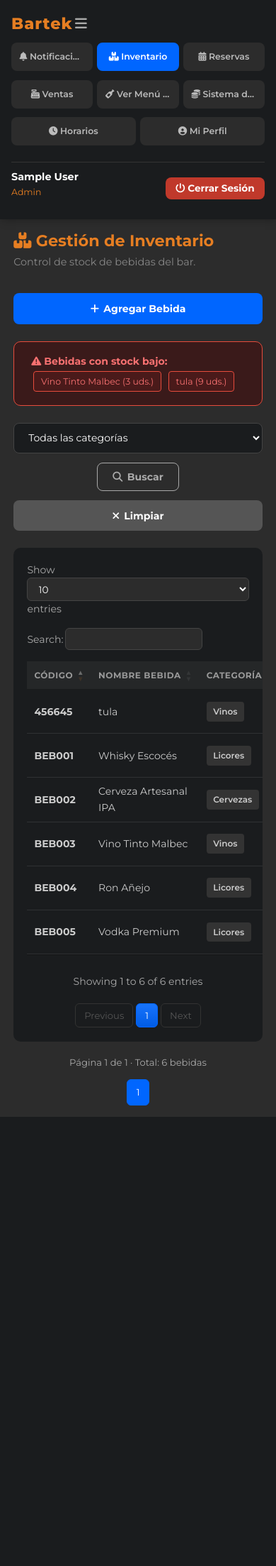
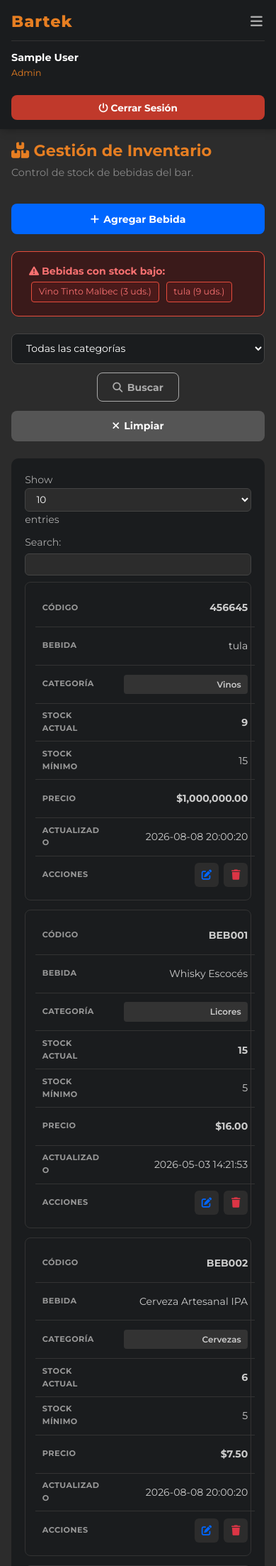
Before and after one commit to Koi033/barteksena, a PHP site: page /inventario in a window 390 px wide. Shown: the top 2207 px of the page at 71% size. Before the commit the page ends 1574 px from the top, so only its background shows below. Run offline with PHP 8.4, Linux system fonts and the light colour scheme; the visitor is signed in with stand-in values (Sample User, id 1); data comes from the database, SQL or seed files in the repository; some libraries are stand-ins or nearby versions.

Commit message:
adaptacion a movil

```diff
--- a/app/views/dashboard/index.php
+++ b/app/views/dashboard/index.php
@@ -55,7 +55,7 @@
 
     <?php $tokenCSRF = generarTokenCSRF('eliminar_notif'); ?>
     <div class="table-section">
-        <table class="bartek-datatable" id="tablaNotificaciones">
+        <table class="bartek-datatable dt-cards-mobile" id="tablaNotificaciones">
             <thead>
                 <tr>
                     <th>Tipo</th>
--- a/app/views/empleados/index.php
+++ b/app/views/empleados/index.php
@@ -12,7 +12,7 @@
 </div>
 <!-- Tabla con DataTables -->
 <div class="table-section">
-    <table class="bartek-datatable dt-buttons" id="tablaEmpleados">
+    <table class="bartek-datatable dt-buttons dt-cards-mobile" id="tablaEmpleados">
         <thead>
             <tr>
                 <th>Nombre Completo</th>
--- a/app/views/inventario/index.php
+++ b/app/views/inventario/index.php
@@ -42,7 +42,7 @@
 
 <!-- DataTable de inventario -->
 <div class="table-section">
-    <table class="bartek-datatable" id="tablaInventario">
+    <table class="bartek-datatable dt-cards-mobile" id="tablaInventario">
         <thead>
             <tr>
                 <th>Código</th>
@@ -69,15 +69,15 @@
                         $stockClase = $b['stock_actual'] <= 2 ? 'stock-low' : 'stock-medium';
                     }
                 ?>
-                <tr>
-                    <td class="id-cell"><?= htmlspecialchars($b['codigo'],        ENT_QUOTES, 'UTF-8') ?></td>
-                    <td><?= htmlspecialchars($b['nombre'],                         ENT_QUOTES, 'UTF-8') ?></td>
-                    <td><span class="category-badge"><?= htmlspecialchars($b['categoria'], ENT_QUOTES, 'UTF-8') ?></span></td>
-                    <td class="<?= $stockClase ?>"><?= (int)$b['stock_actual'] ?></td>
-                    <td><?= (int)$b['stock_minimo'] ?></td>
-                    <td class="price-cell">$<?= number_format((float)$b['precio_unitario'], 2) ?></td>
-                    <td><?= htmlspecialchars($b['actualizado_en'], ENT_QUOTES, 'UTF-8') ?></td>
-                    <td class="actions-cell">
+            <tr>
+    <td class="id-cell" data-label="Código"><?= htmlspecialchars($b['codigo'],        ENT_QUOTES, 'UTF-8') ?></td>
+    <td data-label="Bebida"><?= htmlspecialchars($b['nombre'],                         ENT_QUOTES, 'UTF-8') ?></td>
+    <td data-label="Categoría"><span class="category-badge"><?= htmlspecialchars($b['categoria'], ENT_QUOTES, 'UTF-8') ?></span></td>
+    <td class="<?= $stockClase ?>" data-label="Stock Actual"><?= (int)$b['stock_actual'] ?></td>
+    <td data-label="Stock Mínimo"><?= (int)$b['stock_minimo'] ?></td>
+    <td class="price-cell" data-label="Precio"><?= '$'.number_format((float)$b['precio_unitario'], 2) ?></td>
+    <td data-label="Actualizado"><?= htmlspecialchars($b['actualizado_en'], ENT_QUOTES, 'UTF-8') ?></td>
+    <td class="actions-cell" data-label="Acciones">
                         <a href="<?= BASE_URL ?>/inventario/editar/<?= (int)$b['id'] ?>"
                            class="action-btn edit-btn" title="Editar"><i class="fas fa-edit" aria-hidden="true"></i></a>
 
--- a/app/views/menu/index.php
+++ b/app/views/menu/index.php
@@ -66,7 +66,7 @@
 <!-- ── Tab: Tabla de bebidas (DataTable) ───────────────────────────── -->
 <div id="tab-tabla" class="tab-content" style="display:none">
     <div class="table-section">
-        <table class="bartek-datatable" id="tablaMenu">
+        <table class="bartek-datatable dt-cards-mobile" id="tablaMenu">
             <thead>
                 <tr>
                     <th>Categoría</th>
--- a/app/views/reservas/reservas.php
+++ b/app/views/reservas/reservas.php
@@ -14,7 +14,7 @@
             </div>
         <?php else: ?>
             <div class="table-responsive">
-                <table class="bartek-datatable bartek-datatable-buttons" id="tablaReservas">
+                <table class="bartek-datatable bartek-datatable-buttons dt-cards-mobile" id="tablaReservas">
                     <thead>
                         <tr>
                             <th>ID</th>
--- a/app/views/ventas/index.php
+++ b/app/views/ventas/index.php
@@ -51,7 +51,7 @@
 <div class="transactions">
     <h2>Transacciones Recientes</h2>
     <div class="table-section">
-        <table class="bartek-datatable" id="tablaVentas">
+        <table class="bartek-datatable dt-cards-mobile" id="tablaVentas">
             <thead>
                 <tr>
                     <th>ID Venta</th>
--- a/public/css/dashboard.css
+++ b/public/css/dashboard.css
@@ -683,44 +683,52 @@
         width: 100%;
         min-height: auto;
         height: auto;
-        position: static;
-        padding: 1rem;
-        flex-direction: row;
-        flex-wrap: wrap;
-        align-items: center;
-        justify-content: space-between;
-        gap: 0.5rem;
+        position: relative; /* ya no sticky en móvil */
+        padding: 0.8rem 1rem;
+        flex-direction: column;
+        align-items: stretch;
+        overflow: visible;
     }
 
-    .sidebar-brand { margin-bottom: 0; border: none; padding: 0; }
+    .sidebar-brand { margin-bottom: 0; border: none; padding: 0; width: 100%; }
 
-    .sidebar nav { width: 100%; }
+    /* Oculto por defecto: se muestra solo al abrir el menú con #sidebarToggle */
+    .sidebar nav,
+    .sidebar-footer {
+        display: none;
+        width: 100%;
+    }
+
+    .sidebar.sidebar-collapsed nav,
+    .sidebar.sidebar-collapsed .sidebar-footer {
+        display: block;
+        margin-top: 1rem;
+    }
 
     .sidebar-menu {
         display: flex;
-        flex-wrap: wrap;
+        flex-direction: column;
         gap: 0.4rem;
     }
 
-    .sidebar-menu li { flex: 1; min-width: 110px; }
+    .sidebar-menu li { width: 100%; }
 
     .sidebar-menu a {
-        font-size: 0.78rem;
-        padding: 0.5rem 0.6rem;
-        text-align: center;
+        font-size: 0.85rem;
+        padding: 0.7rem 1rem;
+        text-align: left;
     }
 
     .sidebar-footer {
-        width: 100%;
         display: flex;
-        justify-content: space-between;
-        align-items: center;
+        flex-direction: column;
+        gap: 0.6rem;
         border-top: 1px solid #333;
-        padding-top: 0.6rem;
+        padding-top: 0.8rem;
         margin-top: 0.5rem;
     }
 
-    .btn-logout { width: auto; padding: 0.45rem 0.9rem; }
+    .btn-logout { width: 100%; padding: 0.6rem 0.9rem; }
 
     .main-content { padding: 1rem 1.2rem; }
 
@@ -743,9 +751,72 @@
     .form-grid  { grid-template-columns: 1fr; }
 
     .actions-cell { flex-direction: row; flex-wrap: wrap; }
+
+    .modal-box { padding: 1.2rem; max-width: 92vw; }
 }
 
 @media (max-width: 480px) {
     .sales-summary { grid-template-columns: 1fr; }
     .page-title { font-size: 1.4rem; }
 }
+/* ── Tablas como tarjetas en mobile (activar con clase .dt-cards-mobile) ── */
+@media (max-width: 700px) {
+    .dt-cards-mobile,
+    .dt-cards-mobile thead,
+    .dt-cards-mobile tbody,
+    .dt-cards-mobile th,
+    .dt-cards-mobile td,
+    .dt-cards-mobile tr {
+        display: block;
+    }
+
+    .dt-cards-mobile { min-width: 0; width: 100%; }
+
+    .dt-cards-mobile thead tr {
+        position: absolute;
+        top: -9999px;
+        left: -9999px;
+    }
+
+    .dt-cards-mobile tbody tr {
+        background: #202224;
+        border: 1px solid #333;
+        border-radius: 10px;
+        margin-bottom: 0.9rem;
+        padding: 0.4rem 0.9rem;
+    }
+
+    .dt-cards-mobile tbody tr:hover {
+        background: #202224;
+    }
+
+    .dt-cards-mobile td {
+        border-bottom: 1px solid #2f3133;
+        padding: 0.6rem 0;
+        display: flex;
+        justify-content: space-between;
+        align-items: center;
+        gap: 1rem;
+        text-align: right;
+    }
+
+    .dt-cards-mobile td:last-child {
+        border-bottom: none;
+    }
+
+    .dt-cards-mobile td::before {
+        content: attr(data-label);
+        font-weight: 700;
+        text-transform: uppercase;
+        font-size: 0.7rem;
+        letter-spacing: 0.4px;
+        color: #999;
+        text-align: left;
+        padding-right: 1rem;
+        flex-shrink: 0;
+    }
+
+    .dt-cards-mobile .actions-cell {
+        justify-content: flex-end;
+    }
+}
--- a/public/css/datatables-custom.css
+++ b/public/css/datatables-custom.css
@@ -122,3 +122,165 @@ table.dataTable tbody tr.selected {
         text-align: center;
     }
 }
+/* ── Responsive: controles de DataTables en mobile ───────────────── */
+@media (max-width: 768px) {
+    .dataTables_wrapper .dataTables_length,
+    .dataTables_wrapper .dataTables_filter {
+        float: none;
+        width: 100%;
+        text-align: left;
+        margin-bottom: 0.6rem;
+    }
+
+    .dataTables_wrapper .dataTables_filter input {
+        width: 100%;
+        margin-left: 0;
+        margin-top: 0.3rem;
+    }
+
+    .dataTables_wrapper .dt-buttons {
+        display: flex;
+        flex-wrap: wrap;
+        gap: 0.4rem;
+        margin-bottom: 0.6rem;
+    }
+
+    .dataTables_wrapper .dt-buttons .dt-button {
+        flex: 1;
+        min-width: 90px;
+    }
+}
+
+/* ── Tablas en formato tarjeta para móviles ─────────────────────── */
+@media (max-width: 768px) {
+    .main-content {
+        padding: 1rem;
+    }
+
+    .table-section,
+    .table-responsive,
+    .dataTables_wrapper {
+        width: 100%;
+        min-width: 0;
+        max-width: 100%;
+    }
+
+    .dataTables_wrapper .dt-buttons,
+    .dataTables_wrapper .dataTables_filter,
+    .dataTables_wrapper .dataTables_info,
+    .dataTables_wrapper .dataTables_paginate {
+        margin-left: 0;
+        margin-right: 0;
+    }
+
+    .dt-cards-mobile,
+    .dt-cards-mobile thead,
+    .dt-cards-mobile tbody,
+    .dt-cards-mobile tr,
+    .dt-cards-mobile td {
+        display: block;
+        width: 100%;
+    }
+
+    .dt-cards-mobile {
+        width: 100% !important;
+        min-width: 0;
+        margin: 0;
+        border: 0;
+        background: transparent;
+    }
+
+    .dt-cards-mobile thead {
+        position: absolute;
+        width: 1px;
+        height: 1px;
+        padding: 0;
+        margin: -1px;
+        overflow: hidden;
+        clip: rect(0, 0, 0, 0);
+        white-space: nowrap;
+        border: 0;
+    }
+
+    .dt-cards-mobile tbody tr {
+        margin-bottom: 0.8rem;
+        padding: 0.55rem 0.85rem;
+        border: 1px solid #333;
+        border-radius: 8px;
+        background-color: #252728;
+    }
+
+    .dt-cards-mobile tbody tr:hover {
+        background-color: #2b2e30;
+    }
+
+    .dt-cards-mobile tbody td {
+        display: grid;
+        grid-template-columns: minmax(6.5rem, 35%) minmax(0, 1fr);
+        gap: 0.7rem;
+        align-items: center;
+        min-height: 2.3rem;
+        min-width: 0;
+        padding: 0.55rem 0;
+        border-bottom: 1px solid #333;
+        text-align: right;
+        overflow-wrap: anywhere;
+    }
+
+    .dt-cards-mobile tbody td > * {
+        min-width: 0;
+        max-width: 100%;
+    }
+
+    .dt-cards-mobile tbody td:last-child {
+        border-bottom: 0;
+    }
+
+    .dt-cards-mobile tbody td::before {
+        content: attr(data-label);
+        color: #999;
+        font-size: 0.7rem;
+        font-weight: 700;
+        text-align: left;
+        text-transform: uppercase;
+        letter-spacing: 0.04em;
+    }
+
+    .dt-cards-mobile tbody td[colspan] {
+        display: block;
+        text-align: center;
+    }
+
+    .dt-cards-mobile tbody td[colspan]::before {
+        display: none;
+    }
+
+    .dt-cards-mobile .actions-cell {
+        display: flex;
+        justify-content: flex-end;
+        gap: 0.45rem;
+        flex-wrap: wrap;
+    }
+
+    .dt-cards-mobile .actions-cell::before {
+        margin-right: auto;
+    }
+
+    .dt-cards-mobile .actions-cell form {
+        display: inline-flex !important;
+    }
+
+    .dt-cards-mobile .dataTables_empty {
+        display: block;
+        text-align: center;
+    }
+
+    .calendar-table {
+        display: table;
+        min-width: 680px;
+    }
+
+    .calendar-section:has(.calendar-table) {
+        overflow-x: auto;
+    }
+}
--- a/public/css/public.css
+++ b/public/css/public.css
@@ -279,6 +279,10 @@
     .carrusel-track img {
         height: 220px;
     }
+
+    .beneficios {
+        grid-template-columns: 1fr;
+    }
 }
 
 /* Estilos públicos para contacto y páginas tipo formulario */
--- a/public/js/dashboard.js
+++ b/public/js/dashboard.js
@@ -36,6 +36,20 @@ $(function () {
         if ($.fn.DataTable.isDataTable($tabla)) return;
 
         let config = Object.assign({}, dtConfig);
+
+        if ($tabla.hasClass('dt-cards-mobile')) {
+            config.responsive = false;
+
+            $tabla.find('thead th').each(function (indice) {
+                const etiqueta = $(this).text().trim();
+                $tabla.find('tbody tr').each(function () {
+                    const $celda = $(this).children('td').eq(indice);
+                    if ($celda.length && !$celda.attr('data-label')) {
+                        $celda.attr('data-label', etiqueta);
+                    }
+                });
+            });
+        }
 
         // Tablas con paginación server-side no necesitan paginación de DT
         if ($tabla.hasClass('dt-server-side')) {
```
Also changed, not shown: app/views/horarios/index.php (+12 -12 lines), public/css/reservas.css (+14 -0 lines).
